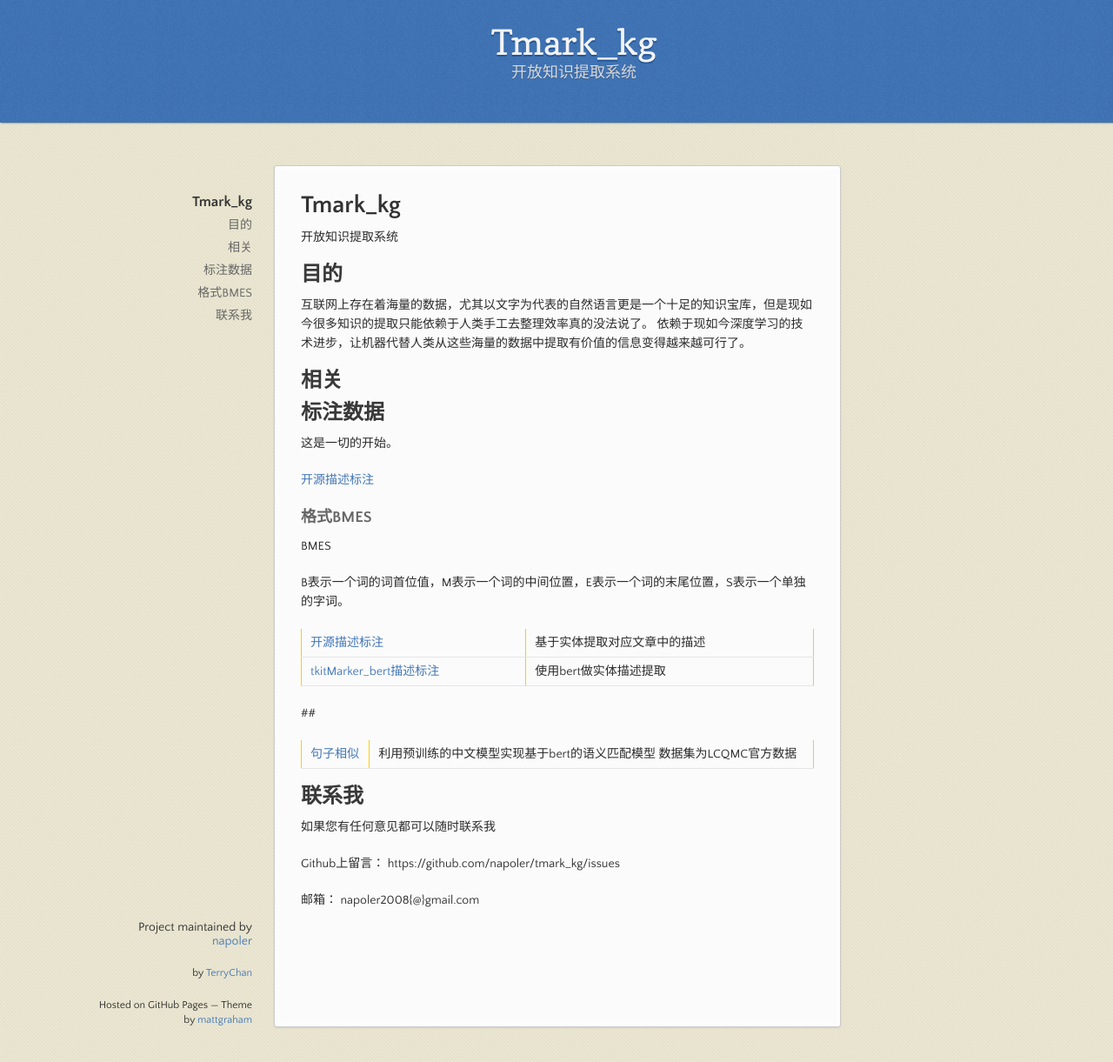
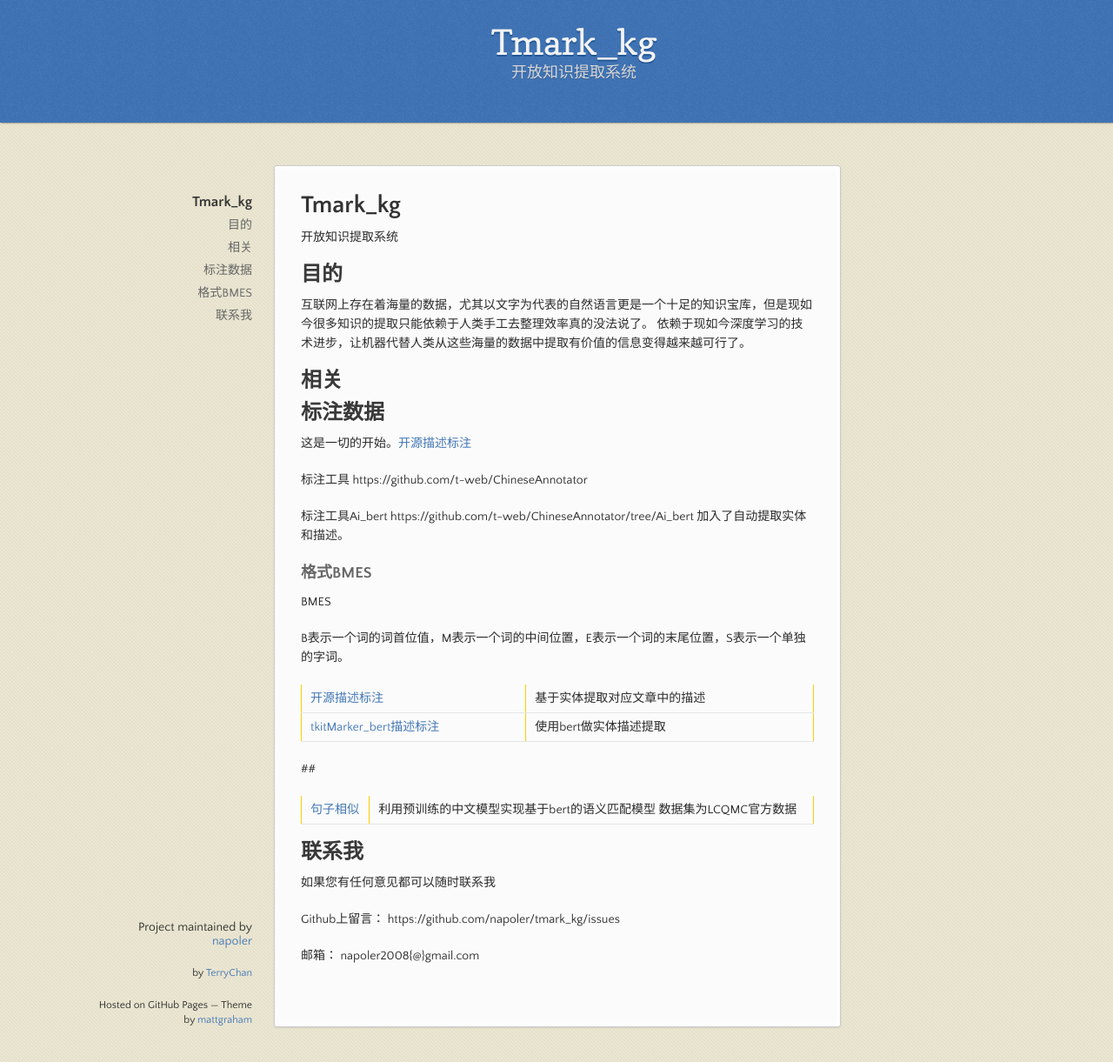
Before and after one commit to napoler/tmark_kg, a Jekyll site: the page built from docs/index.md, in a window 1280 px wide and 1221 px high. Shown: the whole window at 87% size. Built offline with Jekyll 4.4.1, drawn with Linux system fonts in a browser that asks for light colours.

Commit message:
Signed-off-by: Terry chan <napoler2008@gmail.com>

```diff
--- a/docs/index.md
+++ b/docs/index.md
@@ -15,10 +15,16 @@ layout: default
 ## 相关
 
 ## 标注数据
-这是一切的开始。
+这是一切的开始。[开源描述标注](https://www.terrychan.org/tmark_Description/)
+
+标注工具
+https://github.com/t-web/ChineseAnnotator
+
+标注工具Ai_bert
+https://github.com/t-web/ChineseAnnotator/tree/Ai_bert 加入了自动提取实体和描述。
 
 
-[开源描述标注](https://www.terrychan.org/tmark_Description/)
+
 ### 格式BMES
 
 BMES
```
